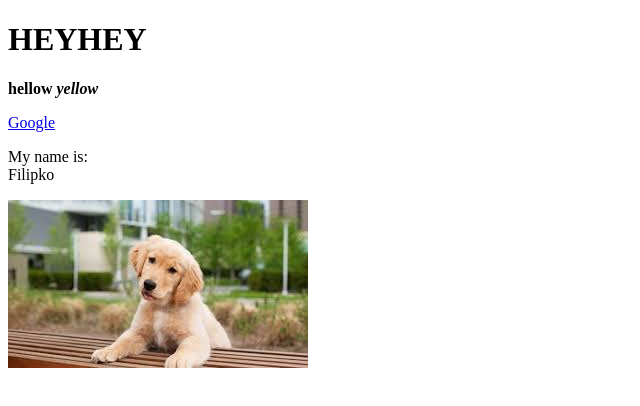
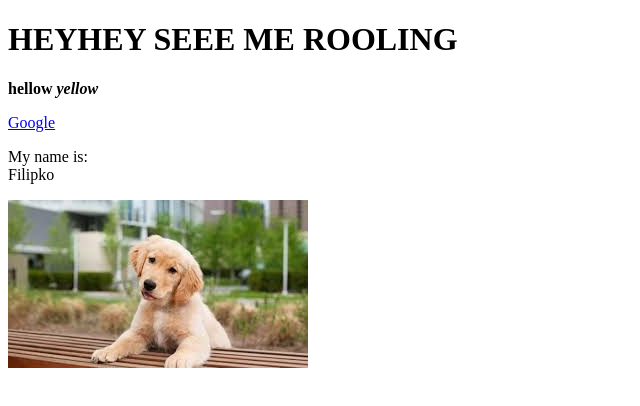
Before and after one commit to FilipSchmidt/cartoon-hero, a plain HTML site: page index.html in a window 1280 px wide. Shown: the whole page, without its empty margins (0-640 px from the left). Drawn offline with Linux system fonts and the light colour scheme.

Commit message:
changed up

```diff
--- a/index.html
+++ b/index.html
@@ -4,7 +4,7 @@
   <title>HEYDO</title>
 </head>
 <body>
-  <h1>HEYHEY</h1>
+  <h1>HEYHEY SEEE ME ROOLING</h1>
   <p><b>hellow <i>yellow</i></b></p>
   <a href="https://www.google.com" target="_blank" title="google bro">Google</a>
   <p>My name is:<br>
```
